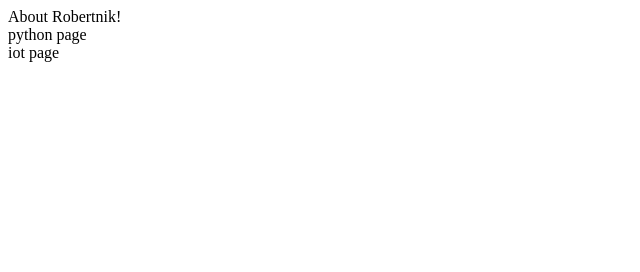
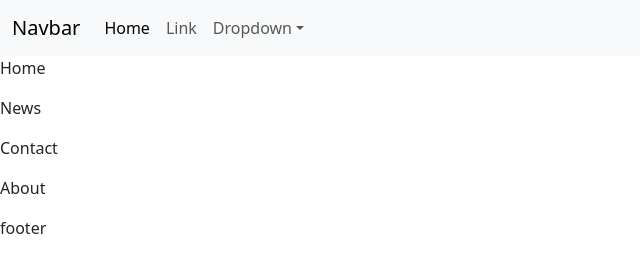
Before and after one commit to robert-sergio/gatsby-frontend, a Gatsby site: page / in a window 1280 px wide. Shown: the whole page, without its empty margins (0-640 px from the left). Built offline with nearby package versions, Linux system fonts and the light colour scheme; Gatsby itself is replaced by a stand-in of ours.

Commit message:
edit page

```diff
--- a/package.json
+++ b/package.json
@@ -3,7 +3,7 @@
   "version": "1.0.0",
   "private": true,
   "description": "gatsby_template",
-  "author": "Robert",
+  "author": "Robert Sergio",
   "keywords": [
     "gatsby"
   ],
@@ -17,8 +17,6 @@
   "dependencies": {
     "gatsby": "^5.7.0",
     "gatsby-plugin-sitemap": "^6.7.0",
-    "primeicons": "^6.0.1",
-    "primereact": "^9.2.1",
     "react": "^18.2.0",
     "react-dom": "^18.2.0"
   }
--- /dev/null
+++ b/src/components/Footer.js
@@ -0,0 +1,9 @@
+import React from 'react'
+
+export default function footer() {
+  return (
+    <div class="footer">
+      <p class="test">footer</p>
+    </div>
+  )
+}
--- /dev/null
+++ b/src/components/Layout.js
@@ -0,0 +1,14 @@
+import React from 'react'
+import Footer from './footer'
+import Navbar from './navbar'
+import Sidebar from './sidebar'
+
+export default function layout() {
+  return (
+    <section>
+        <Navbar />
+        <Sidebar />
+        <Footer />
+    </section>
+  )
+}
--- /dev/null
+++ b/src/components/Navbar.js
@@ -0,0 +1,32 @@
+import React from 'react'
+
+export default function navbar() {
+  return (
+    <nav class="navbar navbar-expand-lg bg-body-tertiary">
+        <div class="container-fluid">
+            <a class="navbar-brand" href="#">Navbar</a>
+            <div class="collapse navbar-collapse" id="navbarSupportedContent">
+                <ul class="navbar-nav me-auto mb-2 mb-lg-0">
+                    <li class="nav-item">
+                    <a class="nav-link active" aria-current="page" href="#">Home</a>
+                    </li>
+                    <li class="nav-item">
+                    <a class="nav-link" href="#">Link</a>
+                    </li>
+                    <li class="nav-item dropdown">
+                    <a class="nav-link dropdown-toggle" href="#" role="button" data-bs-toggle="dropdown" aria-expanded="false">
+                        Dropdown
+                    </a>
+                    <ul class="dropdown-menu">
+                        <li><a class="dropdown-item" href="#">Action</a></li>
+                        <li><a class="dropdown-item" href="#">Another action</a></li>
+                        <li></li>
+                        <li><a class="dropdown-item" href="#">Something else here</a></li>
+                    </ul>
+                    </li>
+                </ul>
+            </div>
+        </div>
+    </nav>
+  )
+}
--- /dev/null
+++ b/src/components/Sidebar.js
@@ -0,0 +1,14 @@
+import React from 'react'
+
+export default function sidebar() {
+  return (
+    <div>
+      <div>
+        <p>Home</p>
+        <p>News</p>
+        <p>Contact</p>
+        <p>About</p>
+      </div>
+    </div>
+  )
+}
--- a/src/pages/index.js
+++ b/src/pages/index.js
@@ -1,14 +1,11 @@
 import * as React from "react"
-import About from "./about"
-import Python from "./projects/python"
-import Iot from "./projects/iot"
+import Layout from "../components/layout"
+import "../styles/styles.css"
 
 const IndexPage = () => {
   return (
     <section>
-      <About />
-      <Python />
-      <Iot />
+      <Layout />
     </section>
   )
 }
--- /dev/null
+++ b/src/styles/styles.css
@@ -0,0 +1,2 @@
+@import url("https://cdn.jsdelivr.net/npm/bootstrap-icons@1.10.3/font/bootstrap-icons.css");
+@import url("https://cdn.jsdelivr.net/npm/bootstrap@5.3.0-alpha2/dist/css/bootstrap.min.css");
```
Also changed, not shown: 1 other file.
